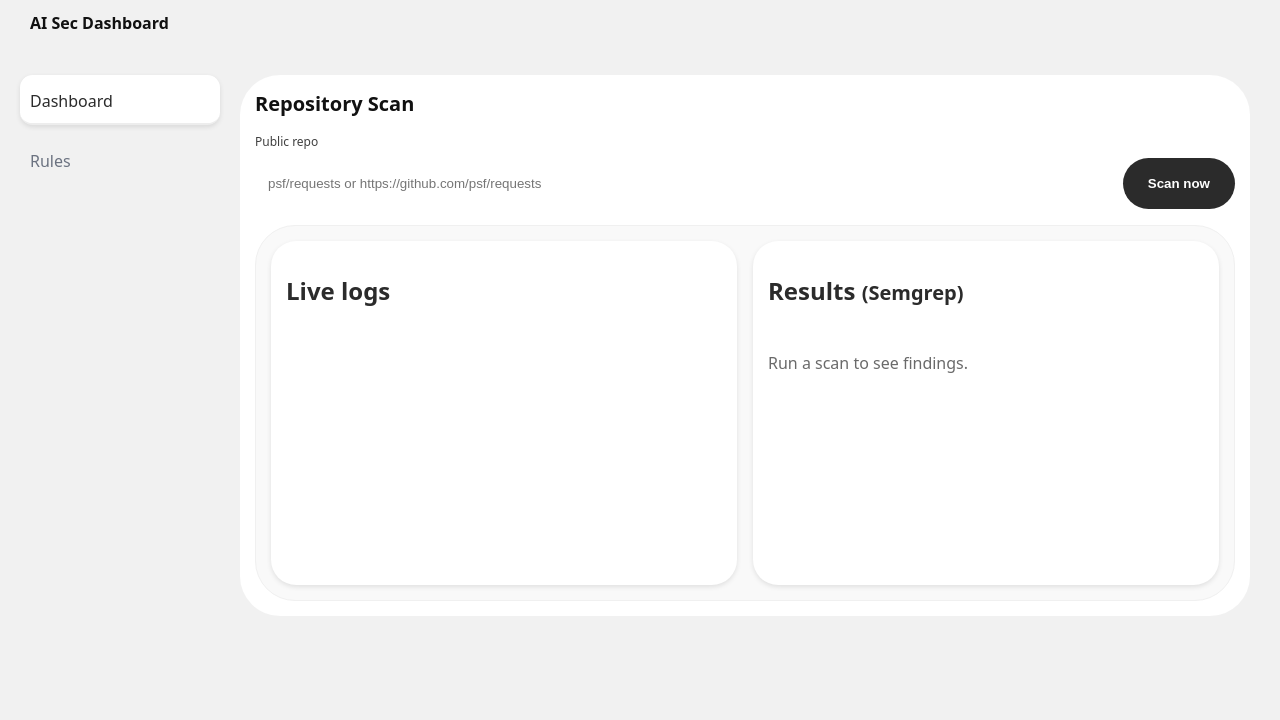
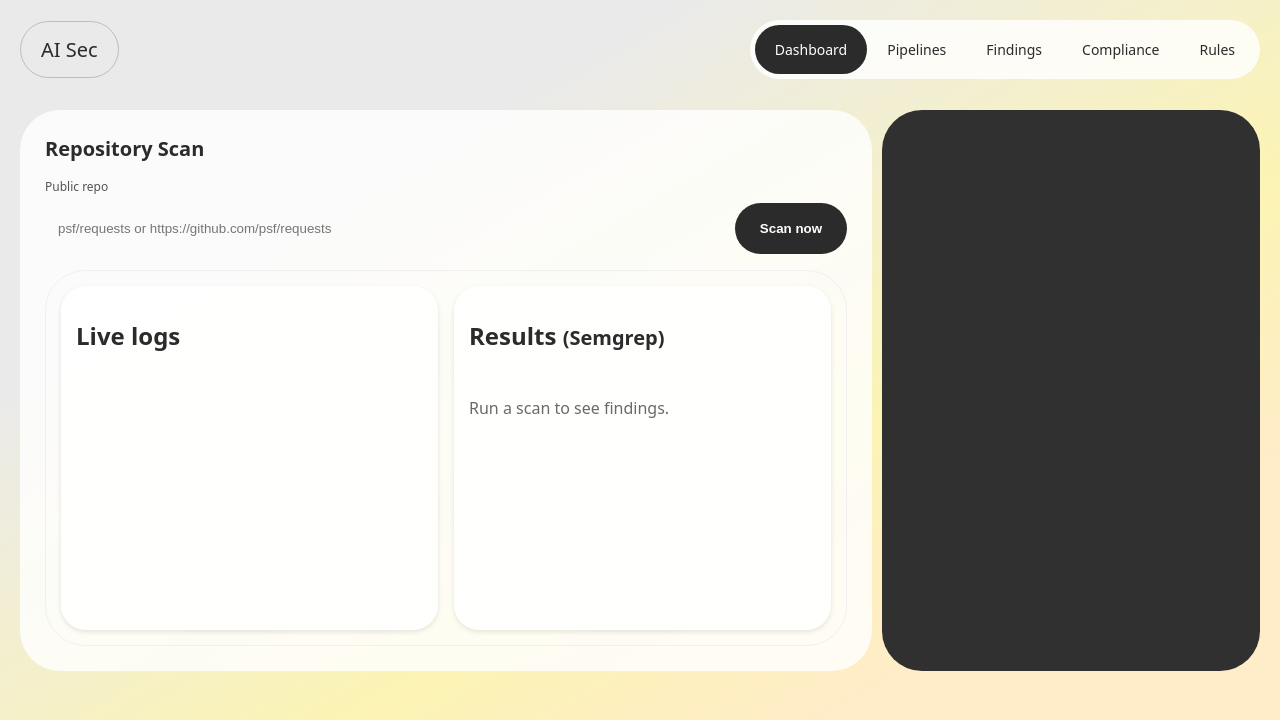
Before and after one commit to Umar-Turdiev/aisec-dashboard, an Angular app: page / in a window 1280 px wide. Shown: the top 720 px of the page. Built offline with nearby package versions, Linux system fonts and the light colour scheme.

Commit message:
UI revamp

```diff
--- a/src/app/app.component.html
+++ b/src/app/app.component.html
@@ -1,23 +1,23 @@
 <header class="hdr">
-  <a routerLink="/" class="brand">AI Sec Dashboard</a>
-</header>
-<main class="main">
+  <a routerLink="/" class="brand">AI Sec</a>
   <div role="navigation" class="menubar">
     <a
       routerLink="/"
       routerLinkActive="active"
       [routerLinkActiveOptions]="{ exact: true }"
     >
-      <i class="fa-solid fa-house"></i>
       Dashboard
     </a>
-    <a routerLink="/account" routerLinkActive="active">
-      <i class="fa-solid fa-user"></i>
-      Rules
-    </a>
+    <a routerLink="/pipelines" routerLinkActive="active">Pipelines</a>
+    <a routerLink="/findings" routerLinkActive="active">Findings</a>
+    <a routerLink="/compliance" routerLinkActive="active">Compliance</a>
+    <a routerLink="/rules" routerLinkActive="active">Rules</a>
     <!-- more items, dropdowns, etc. -->
   </div>
+</header>
+<main class="main">
   <div class="page-container">
     <router-outlet></router-outlet>
   </div>
+  <div class="ai-chatbox"></div>
 </main>
--- a/src/app/app.component.scss
+++ b/src/app/app.component.scss
@@ -1,58 +1,48 @@
 .hdr {
   position: fixed;
+  top: 0;
   left: 0;
   right: 0;
   display: flex;
   justify-content: space-between;
   align-items: center;
-  padding: 12px 30px;
+  padding: 20px;
   z-index: 999;
-  background-color: var(--bg);
-
-  img {
-    width: 42px;
-    height: 42px;
-    box-sizing: border-box;
-    vertical-align: middle;
-    border-radius: 50%;
-    border: var(--panel-bg) solid 2.5px;
-  }
+  font-size: 14px;
+  font-weight: 300;
 }
 
 .brand {
-  font-weight: 700;
+  height: 57px;
+  box-sizing: border-box;
+  padding: 0px 20px;
+  border-radius: 40px;
+  border: 1.5px rgb(189, 189, 189) solid;
+  font-weight: 300;
   text-decoration: none;
+  font-size: 20px;
+  text-align: center;
+  justify-content: center;
+  align-content: center;
 }
 
 .main {
   display: flex;
-  padding-top: 75px;
+  gap: 10px;
+  padding-top: 90px;
 }
 
 .menubar {
-  --menubar-full-width: 220px;
-
-  position: fixed;
-  box-sizing: border-box;
-  width: var(--menubar-full-width);
-  display: grid;
-  padding-left: 20px;
-
-  // Note: Might disable in the future, since we don't know how smooth it will be when a full grid is loading
-  transition: transform 0.2s;
+  display: flex;
+  align-content: center;
+  border-radius: 40px;
+  padding: 5px;
+  background-color: var(--panel-bg);
 
   a {
-    box-sizing: border-box;
-    height: 50px;
-    width: 100%;
-    align-content: center;
-    margin-bottom: 10px;
-    border-radius: 12.5px;
-    border-style: solid;
-    border-width: 0 0 2px 0;
-    padding: 10px;
+    border-radius: 30px;
+    padding: 15px 20px;
     text-decoration: none;
-    transition: background-color 0.2s, color 0.2s, box-shadow 0.2s;
 
     // inactive
     background-color: transparent;
@@ -60,41 +50,18 @@
     border-color: transparent;
 
     &.active {
-      background-color: white;
-      color: var(--onyx);
-      border-color: rgb(237, 237, 237);
-      box-shadow: 0 2px 5px rgba(0, 0, 0, 0.1);
-    }
-
-    i {
-      width: 40px; // fixed width box for icons
-      font-size: 20px;
-      text-align: center; // centers narrower icons
-      flex-shrink: 0;
+      background-color: var(--fg);
+      color: var(--fg-inverted);
     }
   }
 }
 
 .page-container {
   width: 100%;
-  margin-left: 240px;
-  margin-right: 30px;
-
-  // Note: Might disable in the future, since we don't know how smooth it will be when a full grid is loading
-  transition: margin 0.2s;
 }
 
-@media screen and (max-width: 810px) {
-  .hdr {
-    padding: 12px 20px;
-  }
-
-  .menubar {
-    transform: translateX(calc(-1 * var(--menubar-full-width)));
-  }
-
-  .page-container {
-    margin-left: 20px;
-    margin-right: 20px;
-  }
+.ai-chatbox {
+  width: 550px;
+  background-color: var(--panel-bg-inverted);
+  border-radius: 40px;
 }
--- a/src/app/components/dashboard/dashboard.component.scss
+++ b/src/app/components/dashboard/dashboard.component.scss
@@ -41,8 +41,8 @@ button {
   padding: 18px 25px;
   border-radius: 30px;
   border: 0;
-  background: var(--onyx);
-  color: #fff;
+  background: var(--fg);
+  color: var(--fg-inverted);
   font-weight: 600;
   cursor: pointer;
 }
--- a/src/styles.scss
+++ b/src/styles.scss
@@ -1,26 +1,31 @@
-@use './styles/mixins';
-@use './styles/tokens';
+@use "./styles/mixins";
+@use "./styles/tokens";
 
 :root {
-  --ghost-white: #f8f8ff;
-  --oxford-blue: #002147;
-  --oxford-blue-600: #012a5b;
-  --onyx: #2b2b2b;
-  --bg: #f1f1f1;
-  --bg2: #f9f9f9;
-  --panel-bg: #ffffff;
-  --slate-500: #6b7280;
-  --card-border: #e6e8ee;
-  --chip-bg: #eef2ff;
-  --chip-text: #27316a;
-  --ring: rgba(0, 33, 71, 0.35);
+  --fg: #2b2b2b;
+  --fg2: #454444;
+  --fg-inverted: #ffffff;
+  --panel-bg: #ffffffd0;
+  --panel-bg-opaque: #ffffff;
+  --panel-bg-inverted: #303030;
+}
+
+html {
+  width: 100%;
+  height: 100%;
 }
 
 body {
   font-family: system-ui, -apple-system, Segoe UI, Roboto, Arial, sans-serif;
-  margin: 0;
-  color: #111;
-  background-color: var(--bg);
+  margin: 20px;
+  color: var(--fg);
+  // background-color: var(--bg);
+  background: linear-gradient(
+    150deg,
+    rgb(234, 234, 234) 25.63%,
+    #fcf4b4 59.66%,
+    #ffecc9 78.57%
+  );
 }
 
 a {
--- a/src/styles/mixins.scss
+++ b/src/styles/mixins.scss
@@ -1,5 +1,5 @@
 @mixin panel {
   background: var(--panel-bg);
   border-radius: 40px;
-  padding: 15px;
+  padding: 25px;
 }
```
